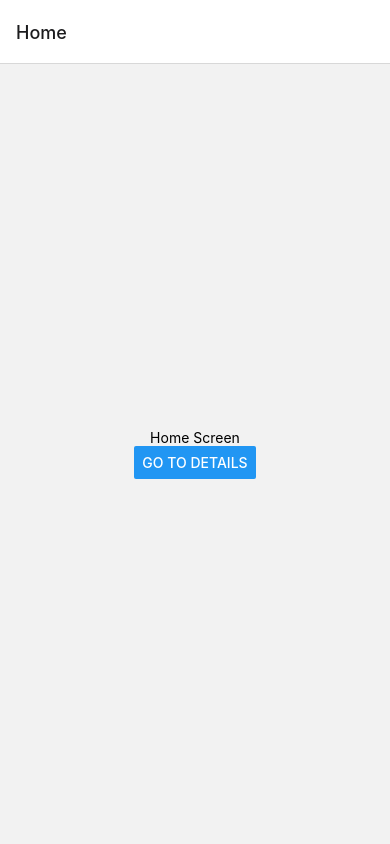
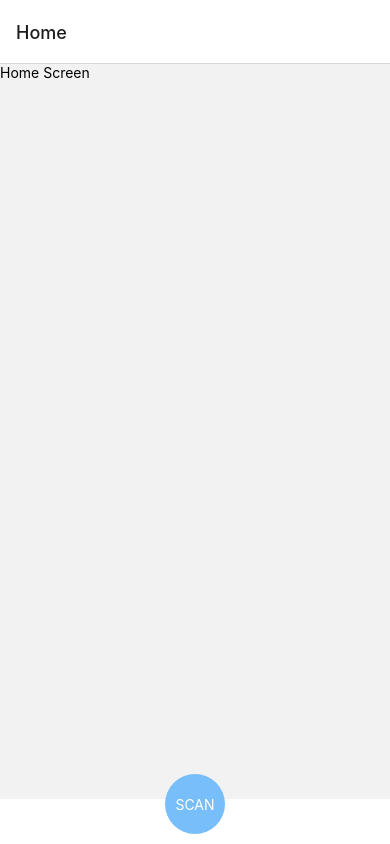
Before and after one commit to tony-xlh/react-native-id-card-scanner, a React Native app: screen / in a window 390 px wide. Built offline with nearby package versions, Linux system fonts and the light colour scheme.

Commit message:
add a buttom bar

```diff
--- a/App.tsx
+++ b/App.tsx
@@ -1,6 +1,7 @@
 import React from 'react';
 import {
   Button,
+  Pressable,
   SafeAreaView,
   ScrollView,
   StatusBar,
@@ -13,13 +14,21 @@ import { createNativeStackNavigator } from '@react-navigation/native-stack';
 
 function HomeScreen({ navigation }){
   return (
-    <View style={{ flex: 1, alignItems: 'center', justifyContent: 'center' }}>
-      <Text>Home Screen</Text>
-      <Button
-        title="Go to Details"
-        onPress={() => navigation.navigate('Camera')}
-      />
+    <>
+    <ScrollView style={styles.cardList}>
+      <View>
+        <Text>Home Screen</Text>
+      </View>
+    </ScrollView>
+    <View style={[styles.bottomBar, styles.elevation,styles.shadowProp]}>
+      <Pressable onPress={()=>{navigation.navigate('Camera')}}>
+        <View style={styles.circle}>
+          <Text style={styles.buttonText}>SCAN</Text>
+        </View>
+      </Pressable>
     </View>
+    </>
+
   )
 }
 
@@ -45,7 +54,39 @@ function App(): React.JSX.Element {
 }
 
 const styles = StyleSheet.create({
+  cardList: {
 
+  },
+  bottomBar:{
+    width: "100%",
+    height: 45,
+    marginTop: 5,
+    flexDirection:"row",
+    justifyContent:"center",
+    backgroundColor:"white",
+  },
+  shadowProp: {
+    shadowColor: '#171717',
+    shadowOffset: {width: 2, height: 4},
+    shadowOpacity: 0.2,
+    shadowRadius: 3,
+  },
+  elevation: {
+    elevation: 20,
+    shadowColor: '#52006A',
+  },
+  circle: {
+    width: 60,
+    height: 60,
+    borderRadius: 60 / 2,
+    backgroundColor: "rgb(120,190,250)",
+    top:-25,
+    justifyContent:"center",
+  },
+  buttonText:{
+    alignSelf:"center",
+    color:"white",
+  }
 });
 
 export default App;
```
